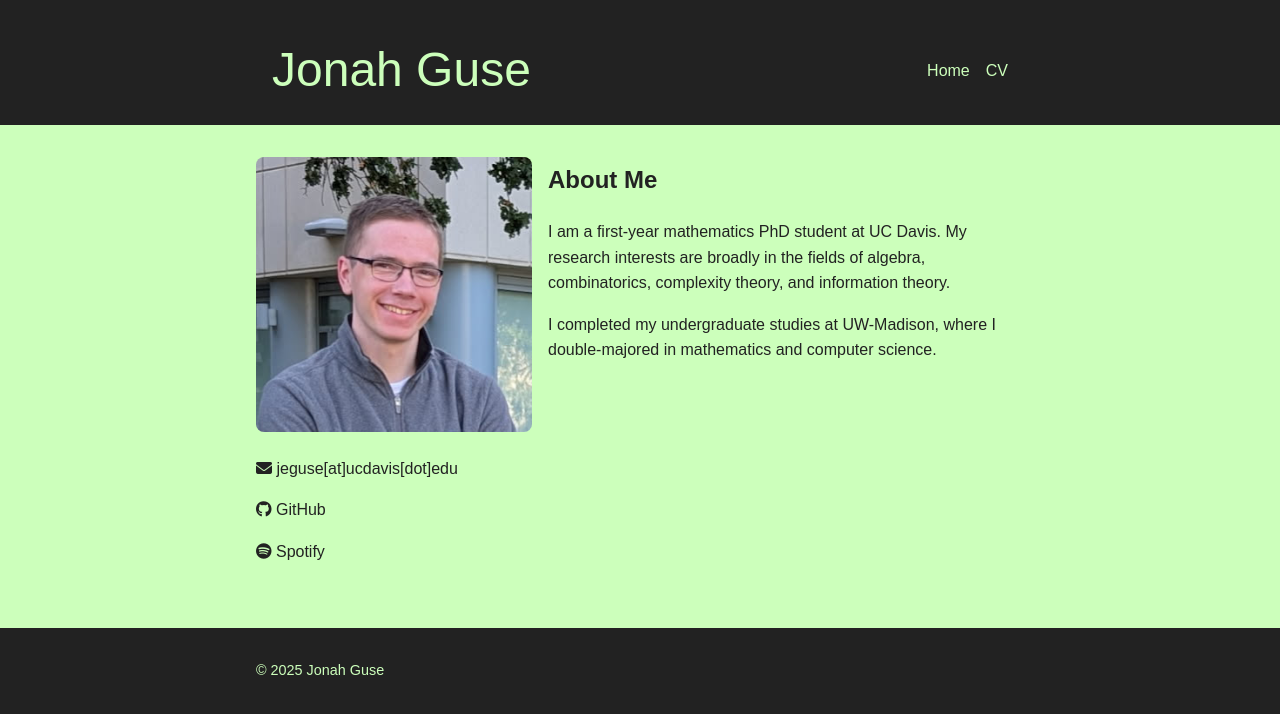
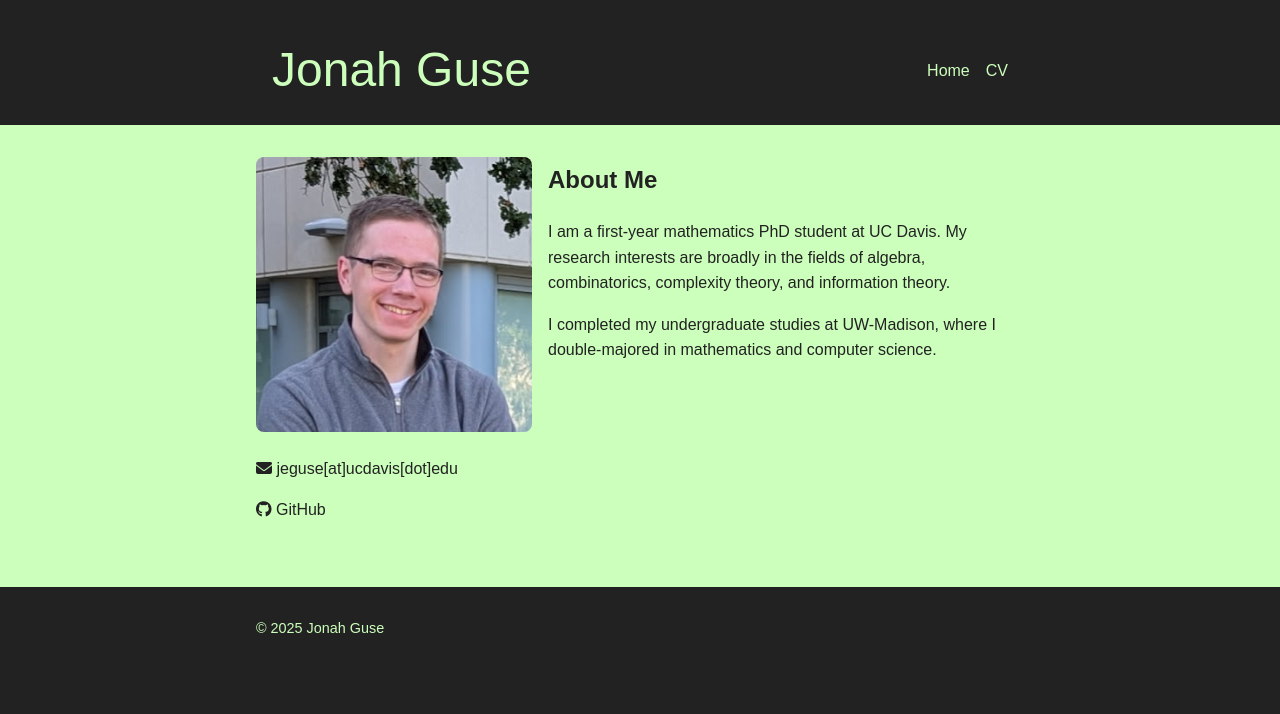
Before and after one commit to jeguse/jeguse.github.io, a Jekyll site: the page built from index.md, in a window 1280 px wide. Shown: the top 714 px of the page. Built offline with Jekyll 4.4.1, drawn with Linux system fonts in a browser that asks for light colours; nearby versions of some CDN libraries.

Commit message:
Update index.md

```diff
--- a/index.md
+++ b/index.md
@@ -13,7 +13,7 @@ layout: default
 
 <i class="fa-brands fa-github"></i> [GitHub](https://github.com/jeguse)
 
-<i class="fa-brands fa-spotify"></i> [Spotify](https://open.spotify.com/user/av0zvsdkik8p5x02eflvtpml1)
+<!-- <i class="fa-brands fa-spotify"></i> [Spotify](https://open.spotify.com/user/av0zvsdkik8p5x02eflvtpml1) -->
 
 </div>
 
```
